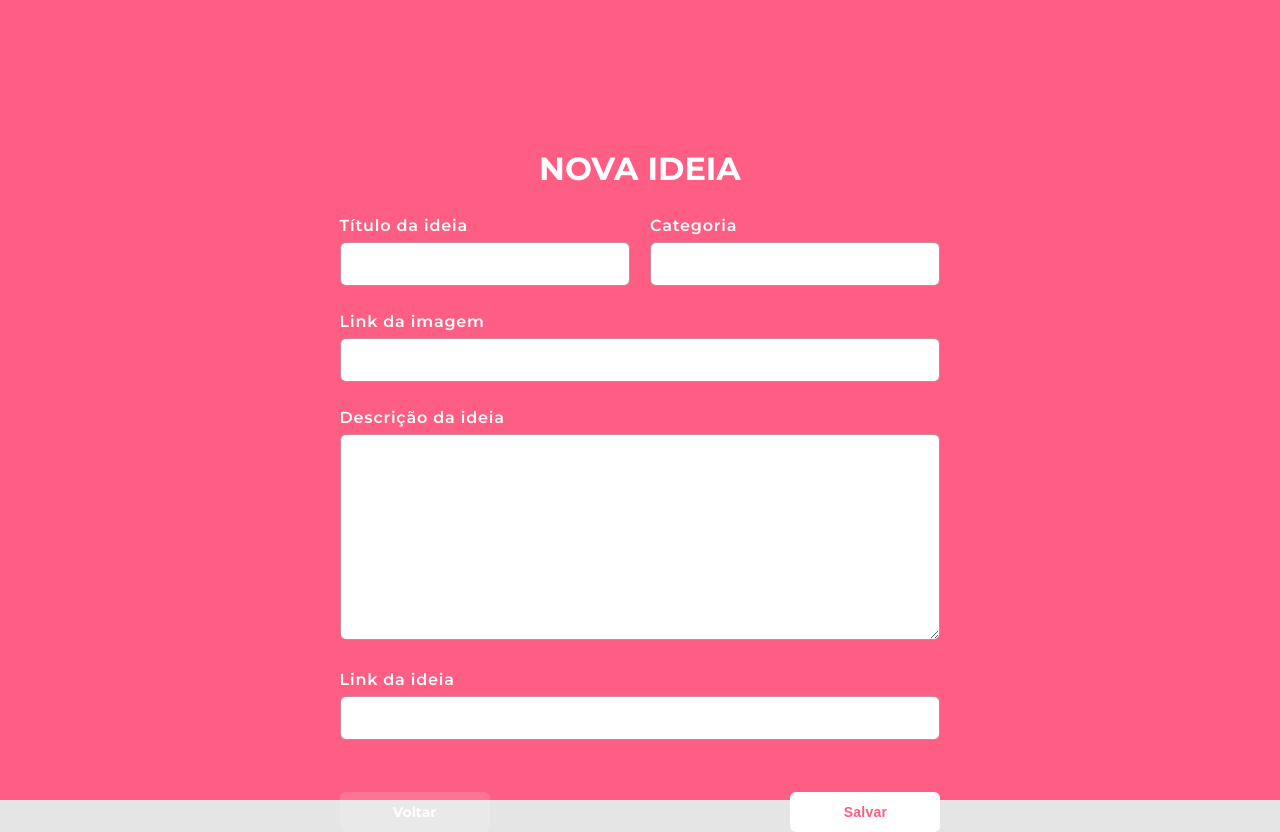
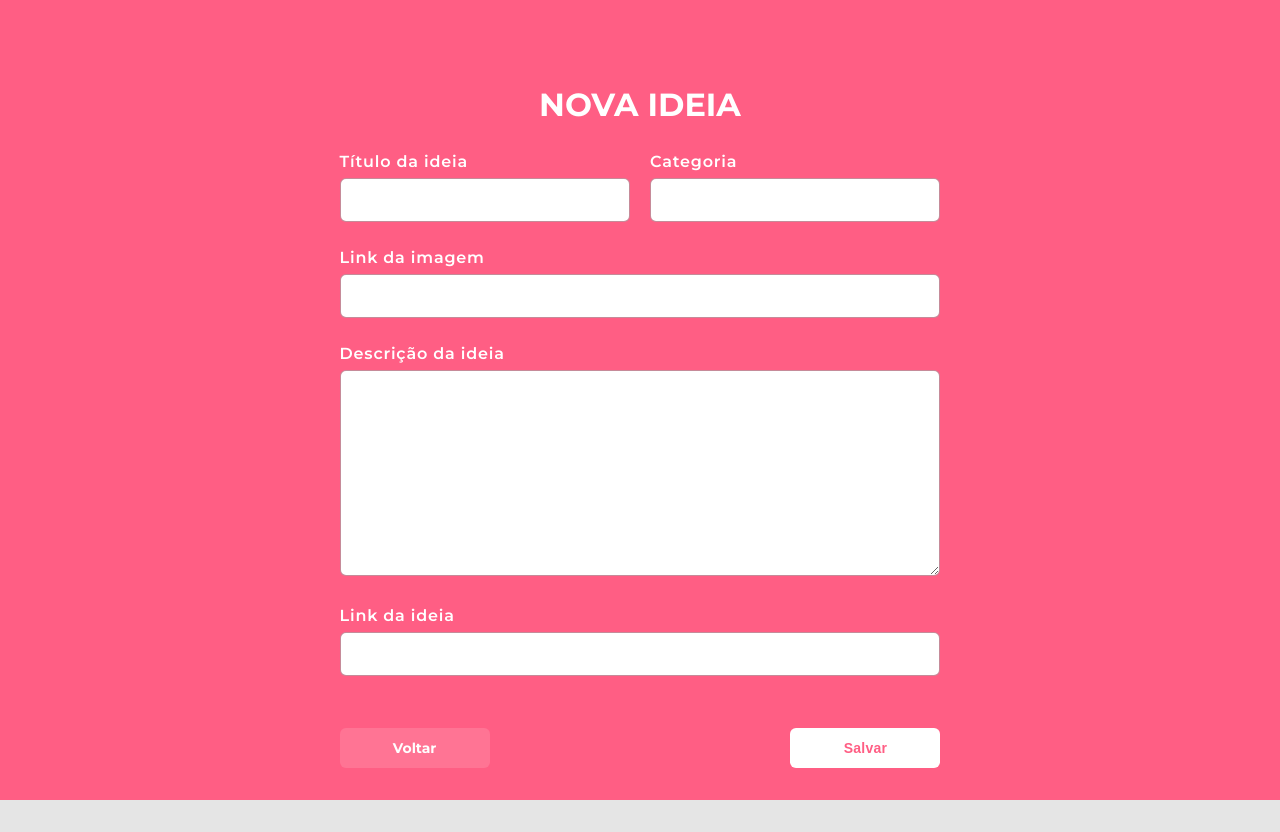
Before and after one commit to Raymw1/workshopdev, a plain HTML site: page index.html in a window 1280 px wide. Both pictures are taken after a click on the button "+ Adicionar ideia". Drawn offline with Linux system fonts and the light colour scheme; grey boxes are pictures that could not be loaded.

Commit message:
Display fixed and beginning the ideas page

```diff
--- a/scripts/script.js
+++ b/scripts/script.js
@@ -1,6 +1,8 @@
 
 function getModal() {
     document.querySelector("#modal").classList.toggle("hide");
+    document.querySelector("body").classList.toggle("hideScroll");
+    document.querySelector("#modal").classList.toggle("addScroll");
 }
 
 
--- a/styles/style.css
+++ b/styles/style.css
@@ -3,6 +3,10 @@ body {
     color: #25282B;
     margin: 0;
     font-family: 'Montserrat', sans-serif;
+}
+
+body.hideScroll {
+    overflow: hidden;
 }
 
 a {
@@ -16,16 +20,15 @@ footer a:hover {
     text-decoration: underline;
 }
 
-p {
+p, .description {
     font-size: 16px;
     line-height: 24px;
     letter-spacing: 0.1px;
 }
 
 #container {
-    width: 90%; /* margin when the width is less than... */
+    width: 80%; /* margin when the width is less than... */
     max-width: 980px;
-    margin: auto;
     display: flex;
     margin: 40px auto;
 }
@@ -90,7 +93,7 @@ footer a {
 
 .idea {
     display: flex;
-    margin-bottom: 20px;
+    margin-bottom: 32px;
     background-color: #fff;
     padding: 32px;
     border-radius: 8px;
@@ -118,9 +121,12 @@ footer a {
 
 #modal {
     background-color: #ff5E84;
-    position: absolute; /* Put the element in the beginning of the page*/
+    position: fixed; /* Put the element in the beginning of the page*/
     top: 0; /* ^^^^^ */
-    width: 100vw;   /* Use the full width */
+    bottom: 0;
+    right: 0;
+    left: 0;
+    /*width: 100vw;   /* Use the full width
     height: 100vh;  /* Use the full heigth */
     display: flex;              /* Put in the middle of the page */
     /* align-items: center; */
@@ -128,8 +134,12 @@ footer a {
     transition: 400ms;
 }
 
+#modal.addScroll {
+    overflow: auto;
+}
+
 #modal .content {
-    margin-top: 128px;
+    margin-top: 5%;
     color: #fff;
 }
 
@@ -139,7 +149,7 @@ footer a {
     text-transform: uppercase;
 }
 
-#modal .content form {
+#modal form {
     width: 80%;
     max-width: 800px;
     margin: 0 auto;
@@ -183,6 +193,7 @@ form a {
     font-size: 14px;
     font-weight: bold;
     transition: 400ms;
+    margin-bottom: 15%;
 }
 
 form a:hover {
@@ -197,6 +208,7 @@ form button {
     height: 40px;
     border-radius: 6px;
     cursor: pointer;
+    margin-bottom: 15%;
     margin-top: 32px;
     grid-column: 2; /* Transfer to the second column */
     justify-self: end;  /* Transfer to the end of the column */
```
Also changed, not shown: ideas.html (added, +61 -0 lines).
